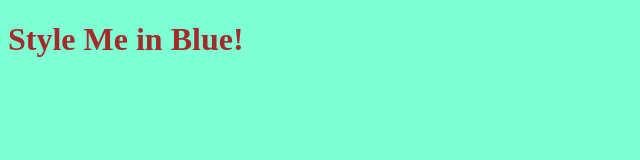
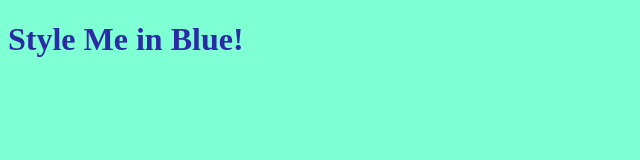
Before and after one commit to Alexnder-km/The-Complete-2024-Web-Development-Bootcamp, a plain HTML site: page 5.1. Adding CSS/inline.html in a window 1280 px wide. Shown: the whole page, without its empty margins (0-640 px from the left). Drawn offline with Linux system fonts and the light colour scheme.

Commit message:
change color

```diff
--- a/5.1. Adding CSS/inline.html
+++ b/5.1. Adding CSS/inline.html
@@ -7,7 +7,7 @@
 </head>
 
 <body style="background-color: aquamarine;">
-<h1 style="color: brown;">Style Me in Blue!</h1>
+<h1 style="color: rgb(42, 44, 165);">Style Me in Blue!</h1>
 </body>
 
 </html>
--- a/5.1. Adding CSS/style.css
+++ b/5.1. Adding CSS/style.css
@@ -3,5 +3,5 @@ body{
 }
 
 h1{
-    color: tomato;
+    color: rgb(0, 111, 46);
 }
```
